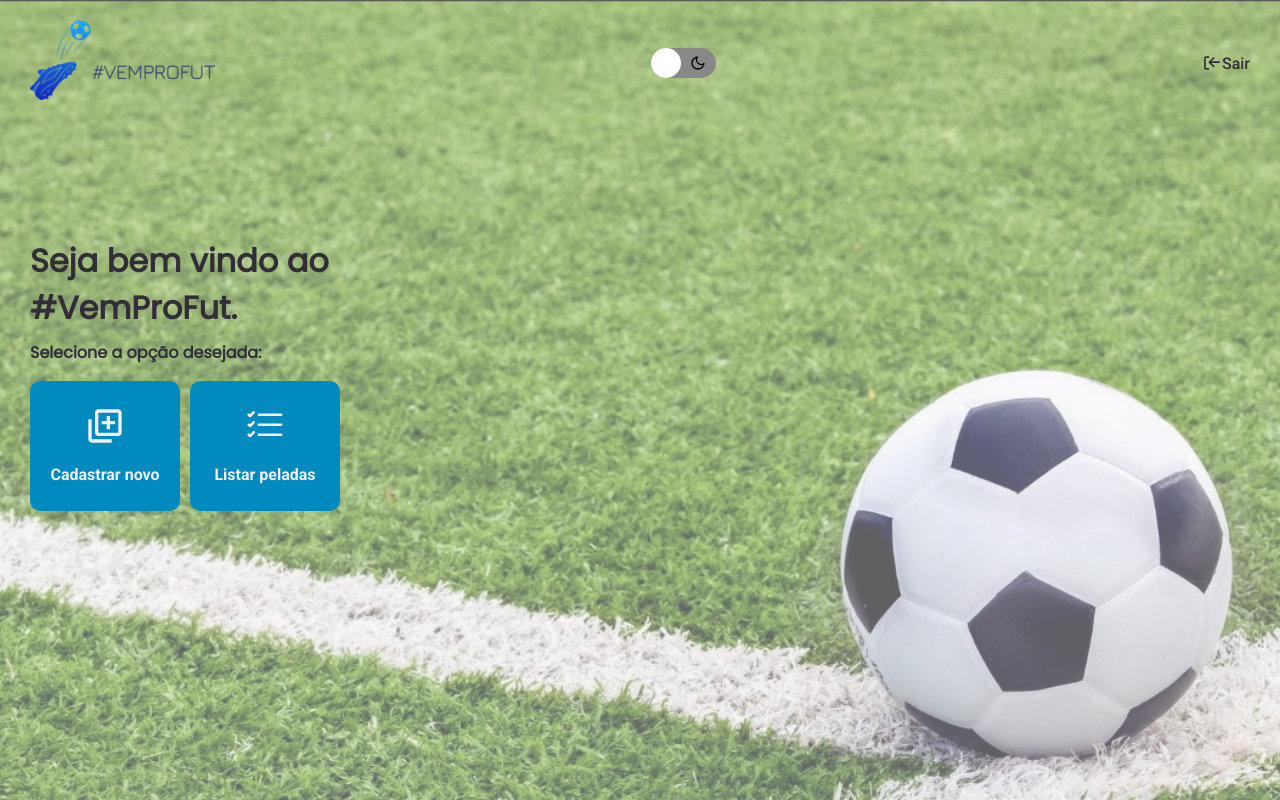
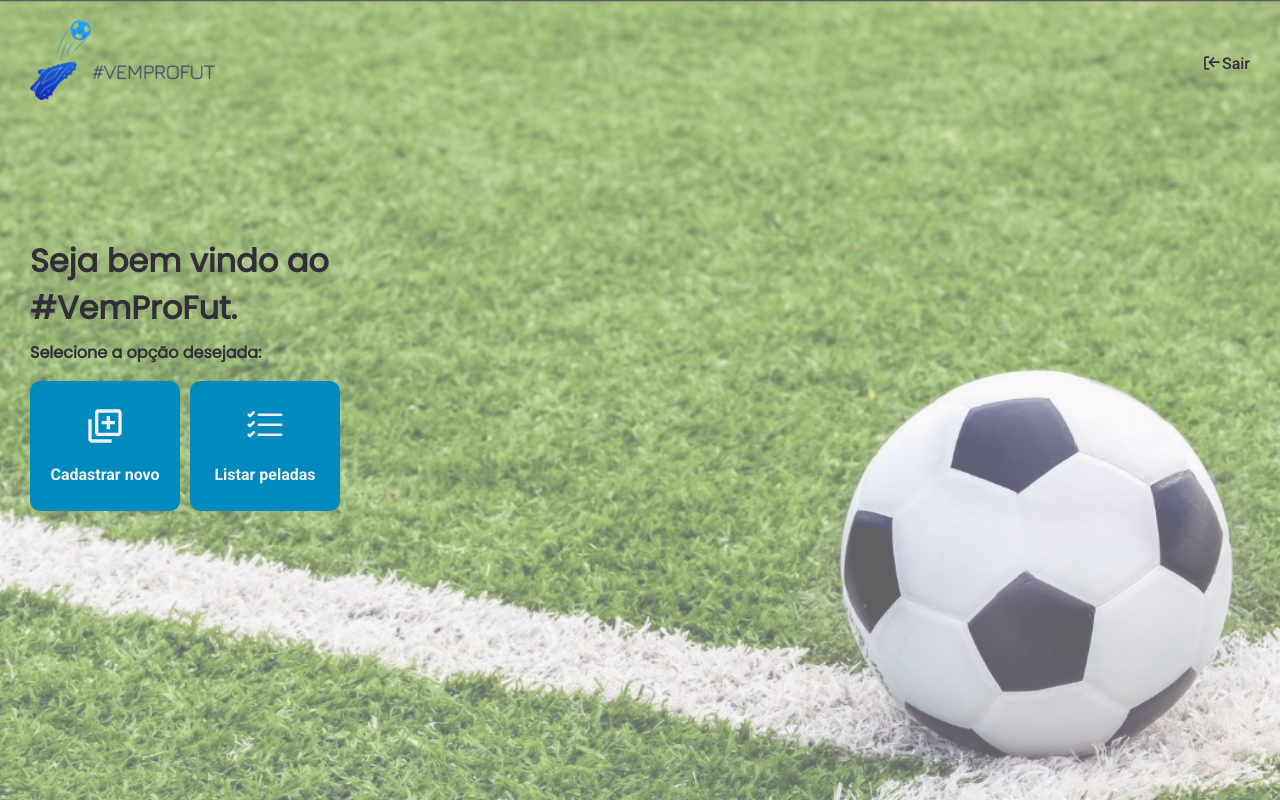
Before and after one commit to PedroGomes1/vemprofut, a React (Create React App) app: page /home in a window 1280 px wide. Built offline with nearby package versions, Linux system fonts and the light colour scheme; sample sign-in values are in the browser's storage.

Commit message:
New prop header added to check switch visibility

```diff
--- a/src/components/Header/index.tsx
+++ b/src/components/Header/index.tsx
@@ -6,7 +6,11 @@ import { Container, Options } from './styles';
 import logo from '../../assets/logofut-header.png';
 import { useAuth } from '../../hooks/auth';
 
-const Header: React.FC = () => {
+interface HeaderProps {
+  switchVisible?: boolean;
+}
+
+const Header: React.FC<HeaderProps> = ({ switchVisible = true }) => {
   const { signOut } = useAuth();
 
   return (
@@ -15,7 +19,10 @@ const Header: React.FC = () => {
         <img src={logo} alt="logo" />
       </Link>
 
-      <Switch />
+      {switchVisible && (
+        <Switch />
+      )}
+
       <Options>
         <button type="button" onClick={signOut}>
           <CgLogOut size="20" />
--- a/src/components/Header/styles.ts
+++ b/src/components/Header/styles.ts
@@ -35,7 +35,7 @@ export const Options = styled.div`
     }
 
     &:hover {
-      opacity: 0.7;
+      opacity: 0.9;
     }
   }
 `;
```
